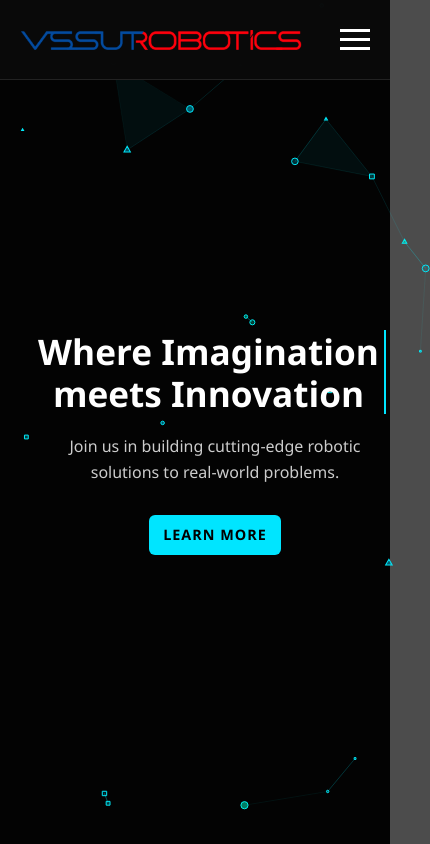
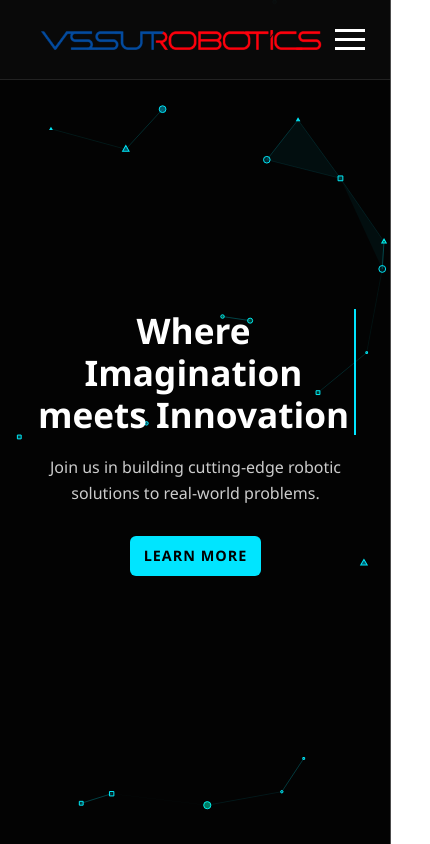
Before and after one commit to Losthero1640/rs-website, a React (Vite) app: page / in a window 390 px wide. Shown: the top 844 px of the page, 430 px wide, since content can reach past the window. Built offline with nearby package versions, Linux system fonts and the light colour scheme.

Commit message:
improved responsive

```diff
--- a/src/styles/global.css
+++ b/src/styles/global.css
@@ -24,7 +24,7 @@ body {
 }
 
 .container {
-  width: 100vw;
+  width: 90vw;
   max-width: 1400px;
   margin: 0 auto;
   padding: 0 40px; /* Increased padding */
```
